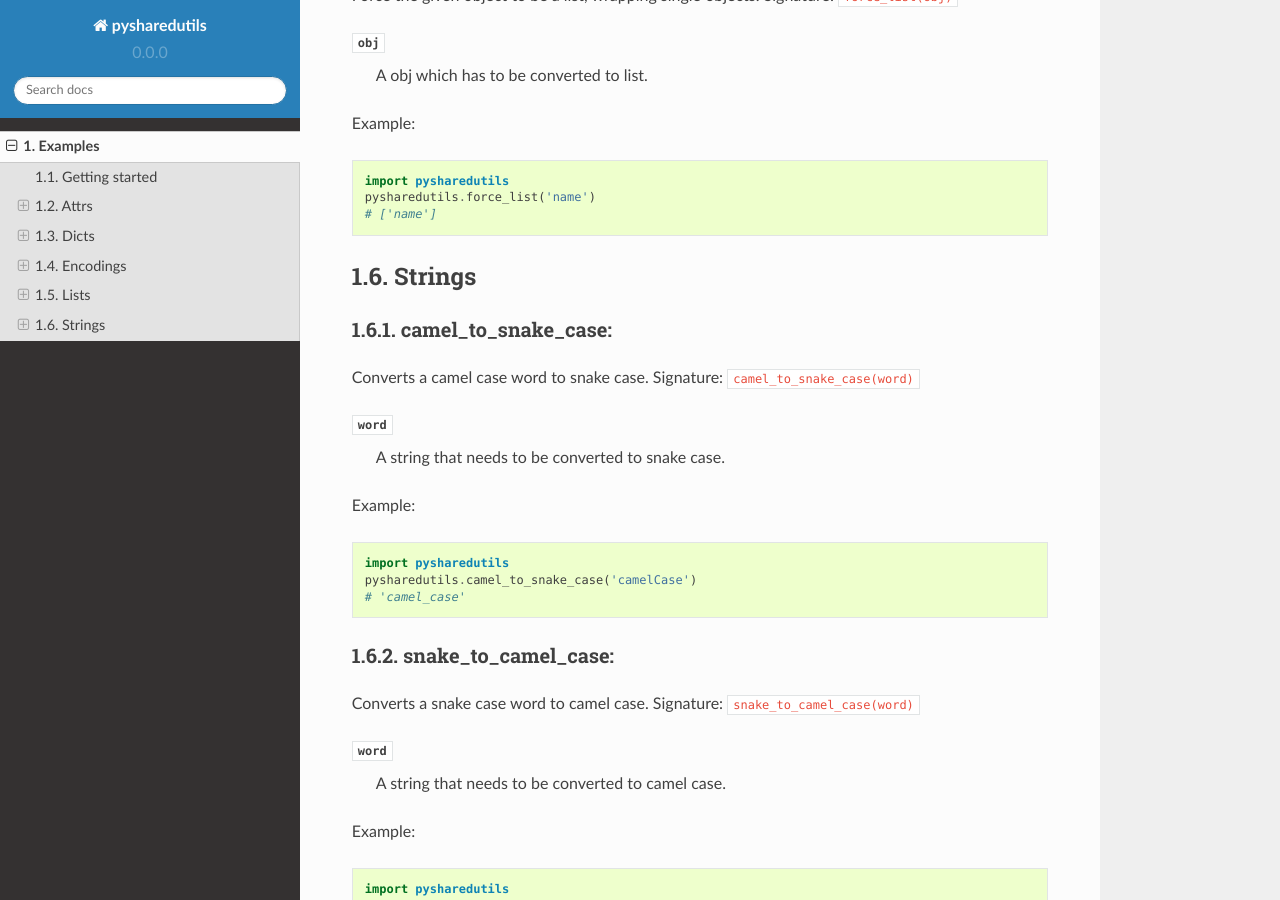
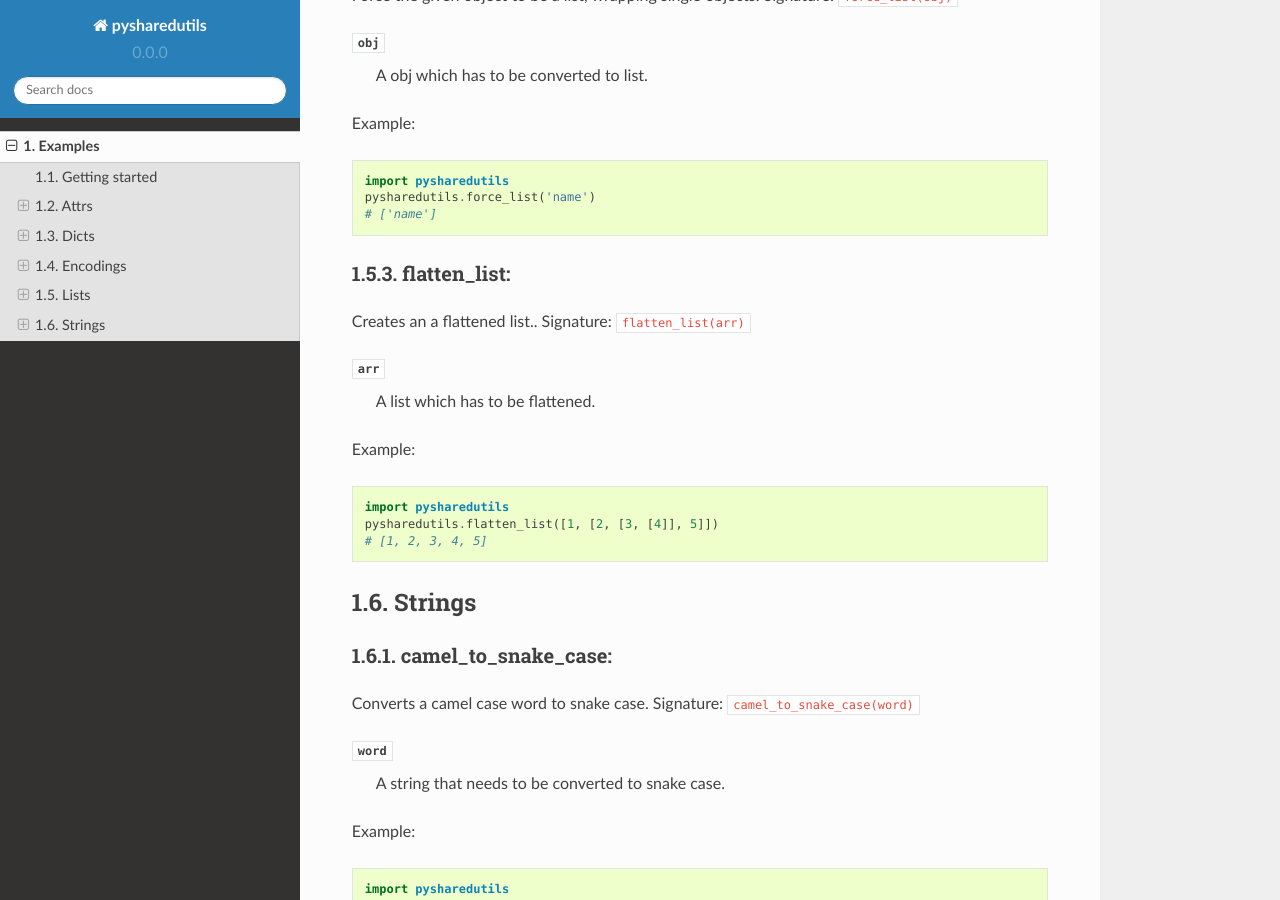
Before and after one commit to joeljames/py-shared-utils, a Sphinx documentation site: the page built from docs/examples.rst, in a window 1280 px wide and 900 px high, scrolled down 3704 px. Built offline with Sphinx 7.4.7 and the Read the Docs theme 2.0.0, drawn with Linux system fonts in a browser that asks for light colours.

Commit message:
Add flatten list

```diff
--- a/docs/examples.rst
+++ b/docs/examples.rst
@@ -158,6 +158,20 @@
     # ['name']
 
 
+flatten_list:
+-------------
+Creates an a flattened list.. Signature: ``flatten_list(arr)``
+
+:attr:`arr`
+    A list which has to be flattened.
+
+Example::
+
+    import pysharedutils
+    pysharedutils.flatten_list([1, [2, [3, [4]], 5]])
+    # [1, 2, 3, 4, 5]
+
+
 Strings
 =======
 camel_to_snake_case:
--- a/pysharedutils/__init__.py
+++ b/pysharedutils/__init__.py
@@ -26,6 +26,7 @@
     # Lists
     'compact_list',
     'force_list',
+    'flatten_list',
     # Strings
     'camel_to_snake_case',
     'snake_to_camel_case',
```
Also changed, not shown: 2 other files.
